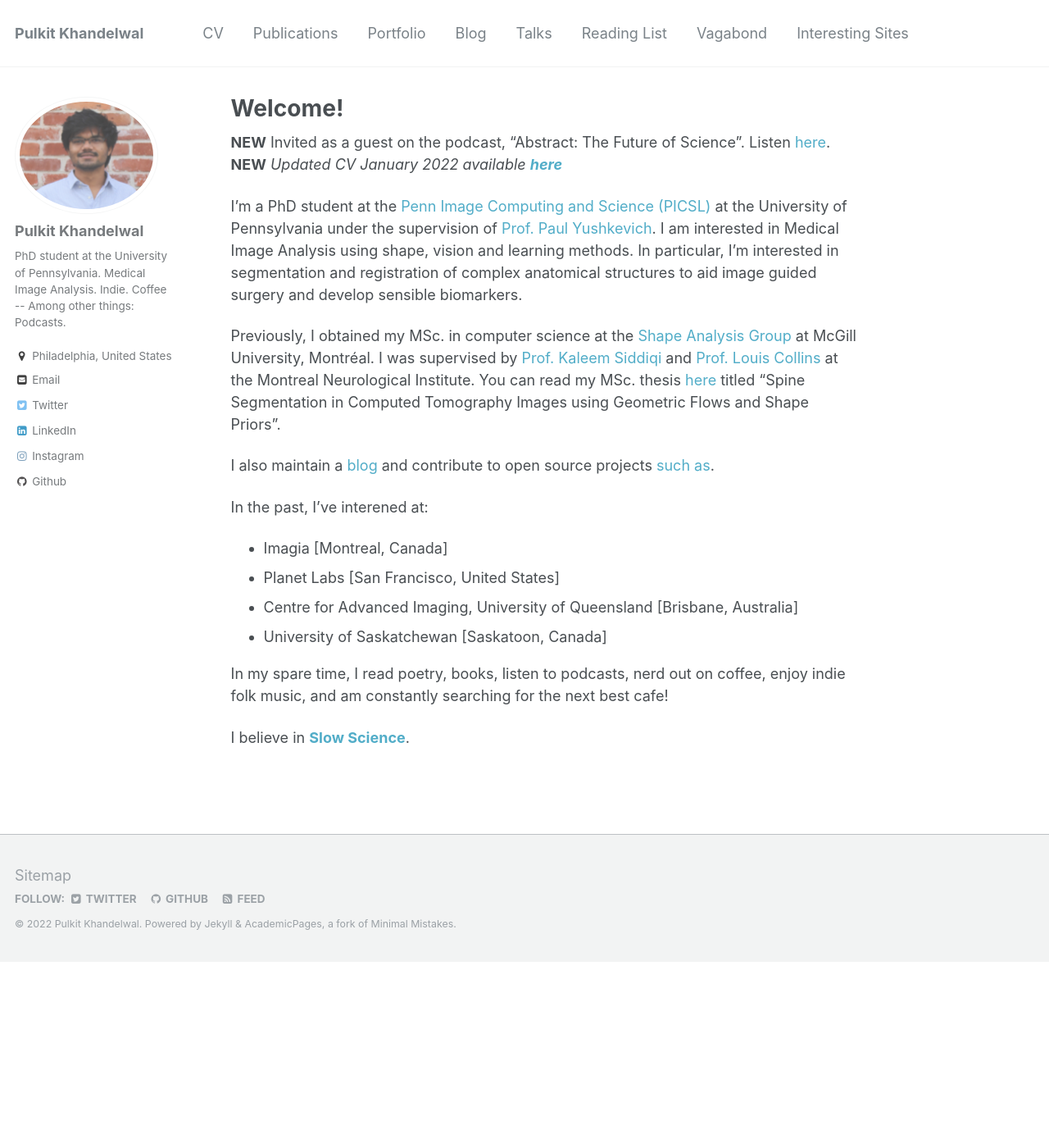
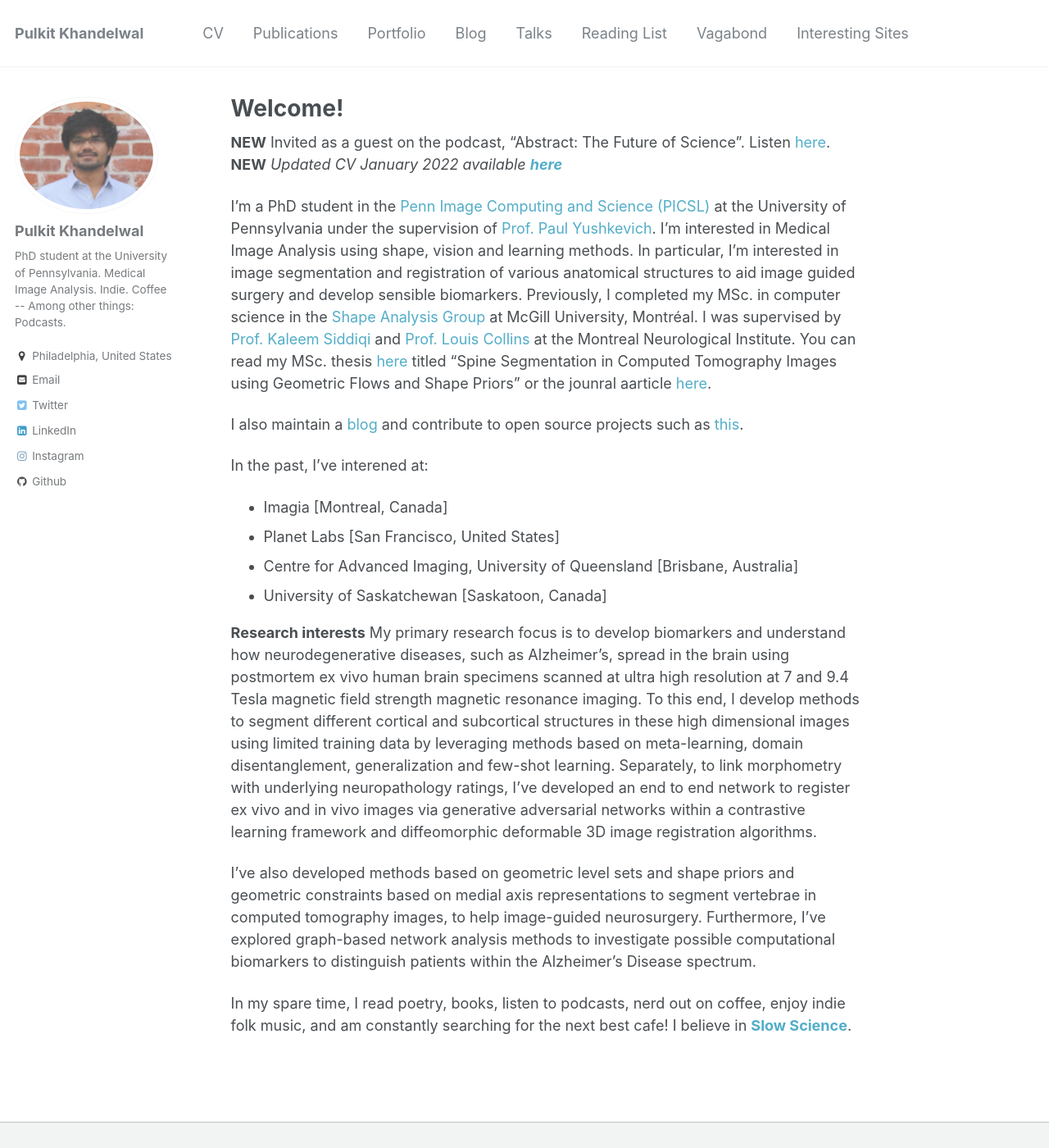
Before and after one commit to Pulkit-Khandelwal/pulkit-khandelwal.github.io, a Jekyll site: the page built from _pages/about.md, in a window 1280 px wide and 1400 px high. Shown: the whole window at 82% size. Built offline with Jekyll 4.4.1, drawn with Linux system fonts in a browser that asks for light colours.

Commit message:
Update about.md

```diff
--- a/_pages/about.md
+++ b/_pages/about.md
@@ -11,12 +11,10 @@
 **NEW** Invited as a guest on the podcast, "Abstract: The Future of Science". Listen [here](https://anchor.fm/abstractcast).
 **NEW** *Updated CV January 2022 available [**here**](https://github.com/Pulkit-Khandelwal/pulkit-khandelwal.github.io/blob/master/Pulkit_Khandelwal_CV.pdf)*
 
-I'm a PhD student at the [Penn Image Computing and Science (PICSL)](http://picsl.upenn.edu/) at the University of Pennsylvania  under the supervision of [Prof. Paul Yushkevich](http://picsl.upenn.edu/people-staff-james-c-gee/faculty-staff/paul-yushkevich/). I am interested in Medical Image Analysis using shape, vision and learning methods. In particular, I'm interested in segmentation and registration of complex anatomical structures to aid image guided surgery and develop sensible biomarkers.
+I'm a PhD student in the [Penn Image Computing and Science (PICSL)](http://picsl.upenn.edu/) at the University of Pennsylvania under the supervision of [Prof. Paul Yushkevich](https://www.med.upenn.edu/apps/faculty/index.php/g275/p2693923). I'm interested in Medical Image Analysis using shape, vision and learning methods. In particular, I'm interested in image segmentation and registration of various anatomical structures to aid image guided surgery and develop sensible biomarkers. Previously, I completed my MSc. in computer science in the [Shape Analysis Group](http://www.cim.mcgill.ca/~shape/) at McGill University, Montréal. I was supervised by [Prof. Kaleem Siddiqi](http://www.cim.mcgill.ca/~siddiqi/) and [Prof. Louis Collins](http://nist.mni.mcgill.ca/) at the Montreal Neurological Institute. You can read my MSc. thesis [here](https://escholarship.mcgill.ca/concern/theses/4b29bb21t) titled "Spine Segmentation in Computed
+Tomography Images using Geometric Flows and Shape Priors" or the jounral aarticle [here](https://www.frontiersin.org/articles/10.3389/fcomp.2021.592296/full).
 
-Previously, I obtained my MSc. in computer science at the [Shape Analysis Group](http://www.cim.mcgill.ca/~shape/) at McGill University, Montréal. I was supervised by [Prof. Kaleem Siddiqi](http://www.cim.mcgill.ca/~siddiqi/) and [Prof. Louis Collins](http://nist.mni.mcgill.ca/) at the Montreal Neurological Institute. You can read my MSc. thesis [here](https://escholarship.mcgill.ca/concern/theses/4b29bb21t) titled "Spine Segmentation in Computed
-Tomography Images using Geometric Flows and Shape Priors".
-
-I also maintain a [blog](https://pulkit-khandelwal.github.io/blog/) and contribute to open source projects [such as](https://github.com/Pulkit-Khandelwal/Reinforcement-Learning-Notebooks).
+I also maintain a [blog](https://pulkit-khandelwal.github.io/blog/) and contribute to open source projects such as [this](https://github.com/Pulkit-Khandelwal/Reinforcement-Learning-Notebooks).
 
 In the past, I've interened at:
 * Imagia [Montreal, Canada]
@@ -24,7 +22,11 @@
 * Centre for Advanced Imaging, University of Queensland [Brisbane, Australia]
 * University of Saskatchewan [Saskatoon, Canada]
 
+**Research interests**
+My primary research focus is to develop biomarkers and understand how neurodegenerative diseases, such as Alzheimer’s, spread in the brain using postmortem ex vivo human brain specimens scanned at ultra high resolution at 7 and 9.4 Tesla magnetic field strength magnetic resonance imaging. To this end, I develop methods to segment different cortical and subcortical structures in these high dimensional images using limited training data by leveraging methods based on meta-learning, domain disentanglement, generalization and few-shot learning. Separately, to link morphometry with underlying neuropathology ratings, I’ve developed an end to end network to register ex vivo and in vivo images via generative adversarial networks within a contrastive learning framework and diffeomorphic deformable 3D image registration algorithms.
+
+I’ve also developed methods based on geometric level sets and shape priors and geometric constraints based on medial axis representations to segment vertebrae in computed tomography images, to help image-guided neurosurgery. Furthermore, I’ve explored graph-based network analysis methods to investigate possible computational biomarkers to distinguish patients within the Alzheimer’s Disease spectrum.
+
 
 In my spare time, I read poetry, books, listen to podcasts, nerd out on coffee, enjoy indie folk music, and am constantly searching for the next best cafe!
-
 I believe in [**Slow Science**](http://slow-science.org/).
```
